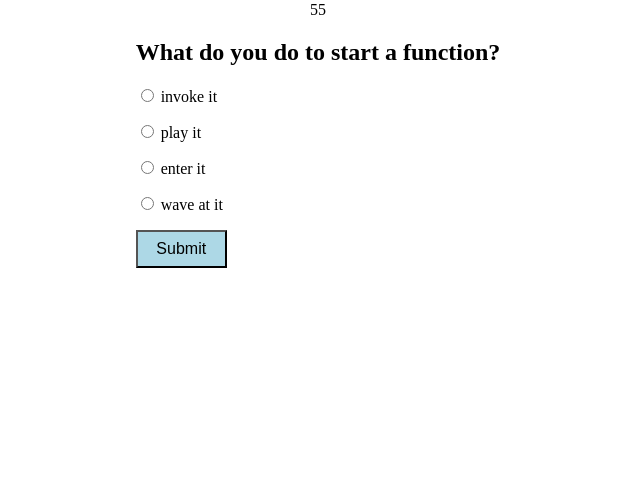
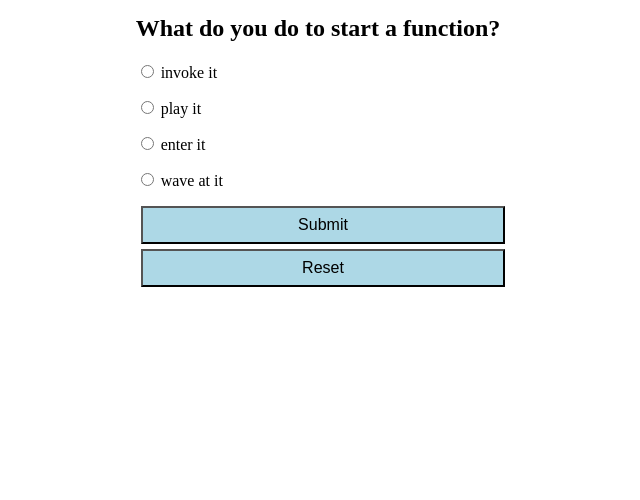
Before and after one commit to mrgssg/code-quiz-4, a plain HTML site: page index.html in a window 1280 px wide. Shown: the part 300-800 px from the top of the page, without its empty margins (322-962 px from the left). Drawn offline with Linux system fonts and the light colour scheme.

Commit message:
added alert to timer

```diff
--- a/index.html
+++ b/index.html
@@ -37,6 +37,7 @@
             </li>
         </ul>
     <button id="submit">Submit</button>
+    <button class="button" id="reset">Reset</button>
     </div>
     </div>
 
--- a/script.js
+++ b/script.js
@@ -1,5 +1,5 @@
 var timerEl = document.getElementById('countdown');
-var timer = 60
+var timer = 20
 
 function countdown () {
 // console.log("it works");
@@ -9,6 +9,9 @@
     if (timer <= 1) {
         timerEl.textContent = 0
         clearInterval(timeInterval);
+    if (timer <= 1) {
+        alert("Time's up, please click reset.");
+    }
     }
 }, 1000);
 }
@@ -33,31 +36,32 @@
         correct: "d",
     },
     {
-        question: "What do you do to start a function?",
-        a: "invoke",
-        b: "play",
-        c: "enter",
-        d: "wave at it",
+        question: "What is 'var' short for?",
+        a: "variable",
+        b: "varsity",
+        c: "vary good",
+        d: "varied",
         correct: "a",
     },
     {
-        question: "What do you do to start a function?",
-        a: "invoke",
-        b: "play",
-        c: "enter",
-        d: "wave at it",
+        question: "Name the two types of scopes.",
+        a: "global & local",
+        b: "Phineas & Ferb",
+        c: "Starky & Hutch",
+        d: "Batman & Robin",
         correct: "a",
     },
 ]
 
 var quiz = document.getElementById('quiz')
 var answerEl = document.querySelectorAll('.answer')
-var questionEl = document.getElementById('question')
+var question = document.getElementById('question')
 var a_text = document.getElementById('a_text')
 var b_text = document.getElementById('b_text')
 var c_text = document.getElementById('c_text')
 var d_text = document.getElementById('d_text')
 var submitBtn = document.getElementById('submit')
+var resetBtn = document.getElementById('reset')
 
 let currentQuiz = 0
 let score = 0
@@ -70,7 +74,7 @@
 
    var currentQuizQuest = quizQuest[currentQuiz]
 
-    questionEl.innerText = currentQuizQuest.question
+    question.innerText = currentQuizQuest.question
     a_text.innerText = currentQuizQuest.a
     b_text.innerText = currentQuizQuest.b
     c_text.innerText = currentQuizQuest.c
@@ -85,14 +89,14 @@
     answerEl.forEach(answer => {
         console.log(answer)
         if(answer.checked) {
-            answer = answer.id
+            answer = answer
         }
     })
     return answerEl
 }
 
 submitBtn.addEventListener('click', () => {
-    const answer = selectAnswer ()
+    var answer = selectAnswer ()
     if(answer) {
         if(answer === quizQuest[currentQuiz].correct) {
             score++
@@ -109,3 +113,10 @@
         }
     }
 })
+
+resetBtn.addEventListener('click', () => {
+    for (var i = 0; i < question.length; i++) {
+
+    }
+    console.log('it works')
+})
--- a/style.css
+++ b/style.css
@@ -38,10 +38,11 @@
 button {
     background-color: lightblue;
     display: block;
-    width: 25%;
+    width: 100%;
     cursor: pointer;
     font-size: 1rem;
     padding: .5rem;
+    margin: 5px;
 }
 
 button:hover {
```
